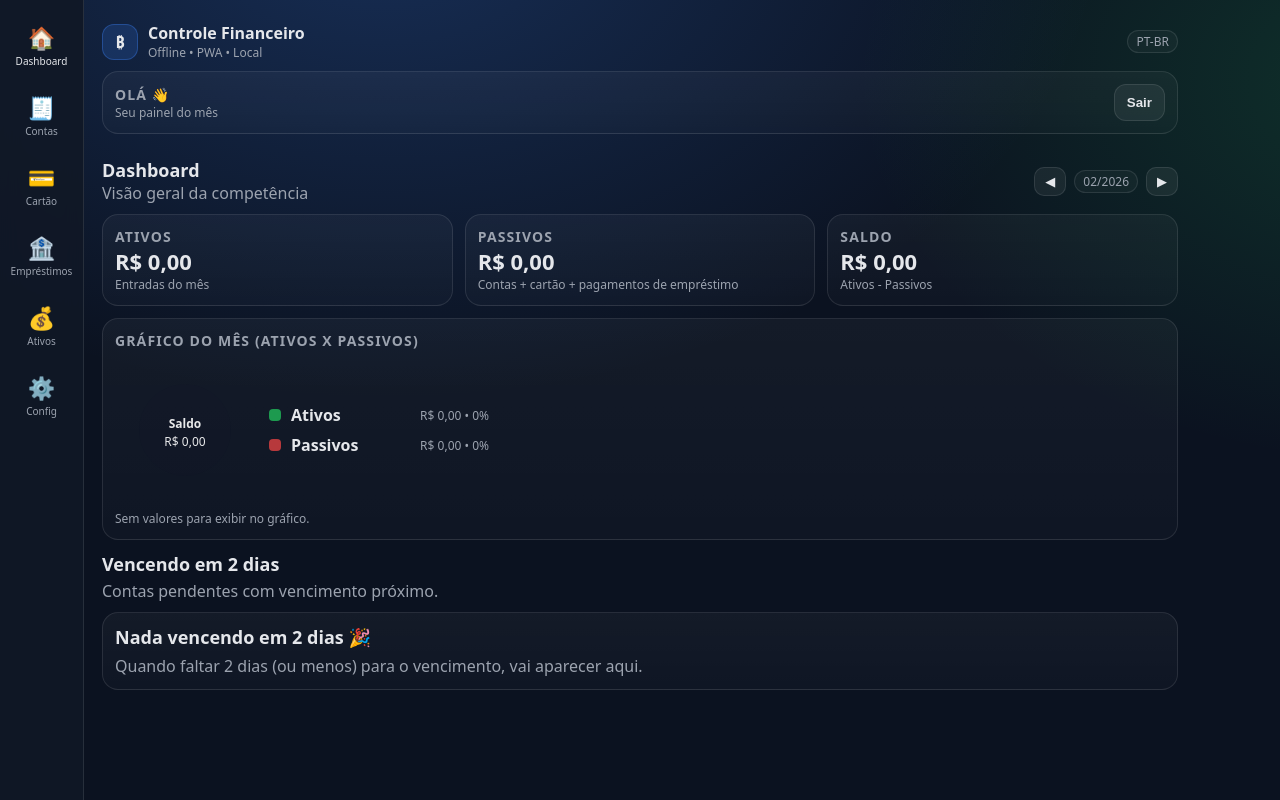
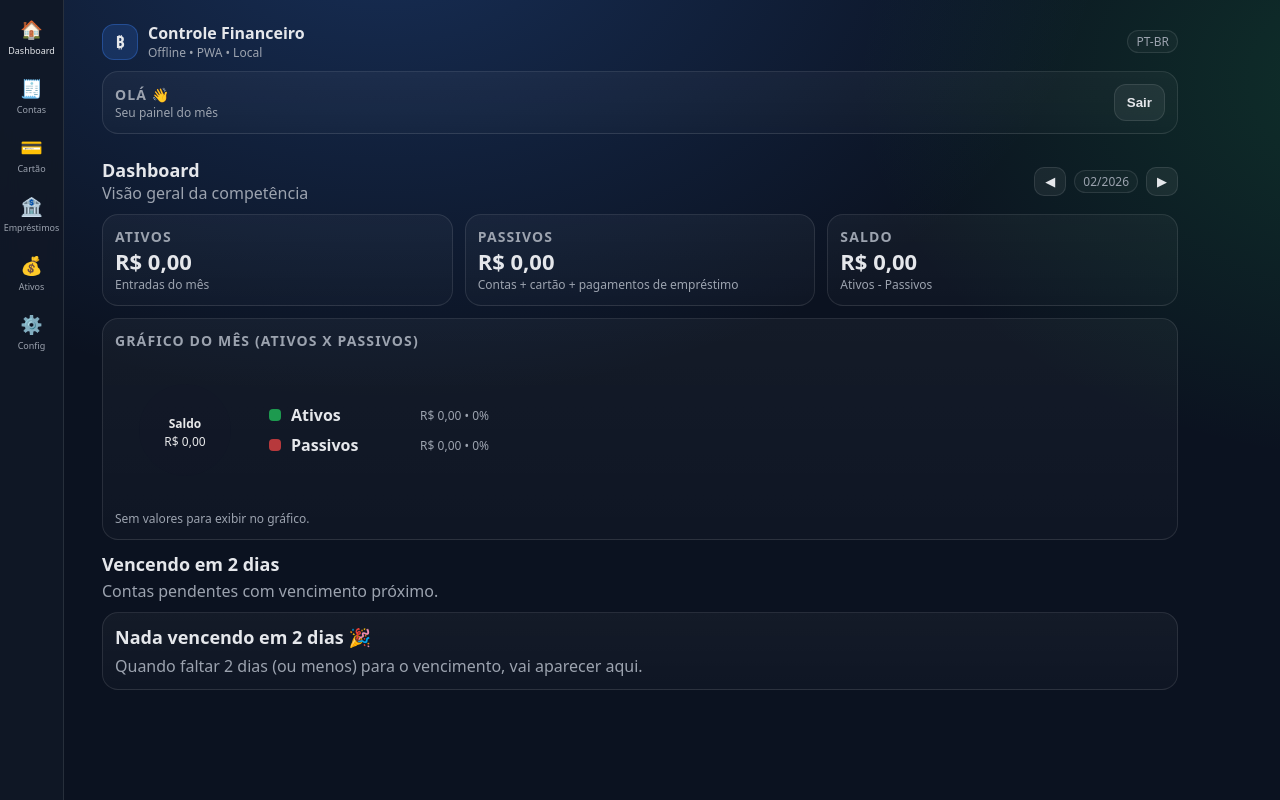
Before and after one commit to Rafaelhso33/app-financas, a React (Vite) app: page / in a window 1280 px wide. Built offline with nearby package versions, Linux system fonts and the light colour scheme.

Commit message:
reduz tamanho do menu somente em desktop e mantem compatibilidade

```diff
--- a/src/ui/styles.css
+++ b/src/ui/styles.css
@@ -102,34 +102,34 @@ label{font-size:12px; color:var(--muted); display:block; margin:10px 0 6px;}
 .nav a span:first-child{font-size:30px; line-height:1;}
 
 @media(min-width: 768px) {
-  body { padding-bottom: 0; padding-left: 90px; }
+  body { padding-bottom: 0; padding-left: 72px; }
   .container { max-width: 1100px; }
   .nav {
     top: 0;
     bottom: 0;
     left: 0;
     right: auto;
-    width: 84px;
+    width: 64px;
     border-top: none;
     border-right: 1px solid var(--border);
     flex-direction: column;
     justify-content: flex-start;
     overflow-x: visible;
-    padding: 16px 6px;
-    gap: 8px;
+    padding: 12px 4px;
+    gap: 6px;
   }
   .nav a {
     min-width: auto;
     width: 100%;
-    padding: 10px 4px;
-    font-size: 11px;
-    border-radius: 12px;
+    padding: 8px 2px;
+    font-size: 10px;
+    border-radius: 10px;
   }
   .nav a span:first-child {
-    font-size: 22px;
+    font-size: 18px;
   }
   .nav a span:last-child {
-    font-size: 10px;
+    font-size: 9px;
     text-align: center;
   }
 }
```
